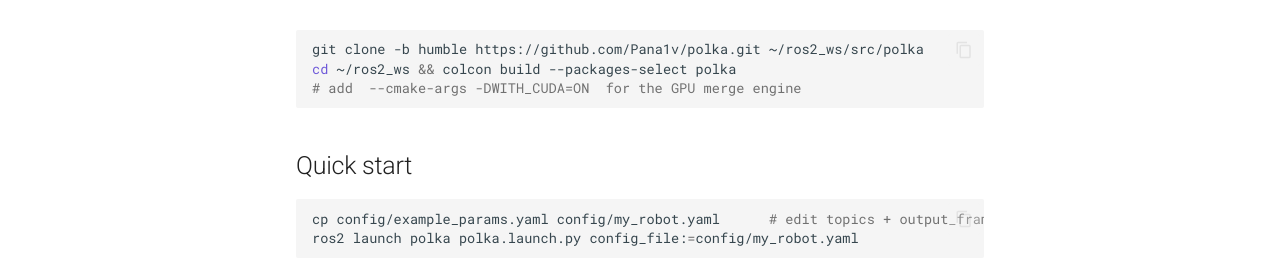
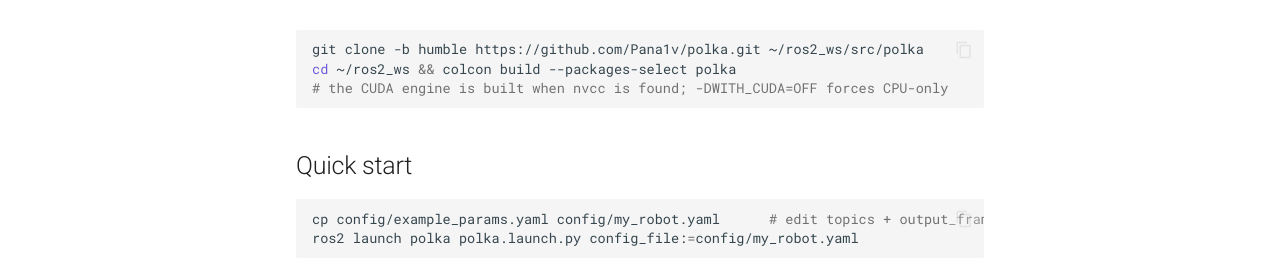
Before and after one commit to polka-ros/polka-ros.github.io, an MkDocs documentation site: the page built from docs-src/install.md, in a window 1280 px wide and 1314 px high. Shown: the part 874-1146 px from the top of the window. Built offline with MkDocs 1.6.1 and Material for MkDocs 9.7.7, drawn with Linux system fonts in a browser that asks for light colours; comment, search, counter and statistics services are not loaded.

````diff
--- a/docs-src/install.md
+++ b/docs-src/install.md
@@ -29,7 +29,7 @@
 ```bash
 git clone -b humble https://github.com/Pana1v/polka.git ~/ros2_ws/src/polka
 cd ~/ros2_ws && colcon build --packages-select polka
-# add  --cmake-args -DWITH_CUDA=ON  for the GPU merge engine
+# the CUDA engine is built when nvcc is found; -DWITH_CUDA=OFF forces CPU-only
 ```
 
 ## Quick start
````
Also changed, not shown: docs-src/index.md (+1 -1 lines).
